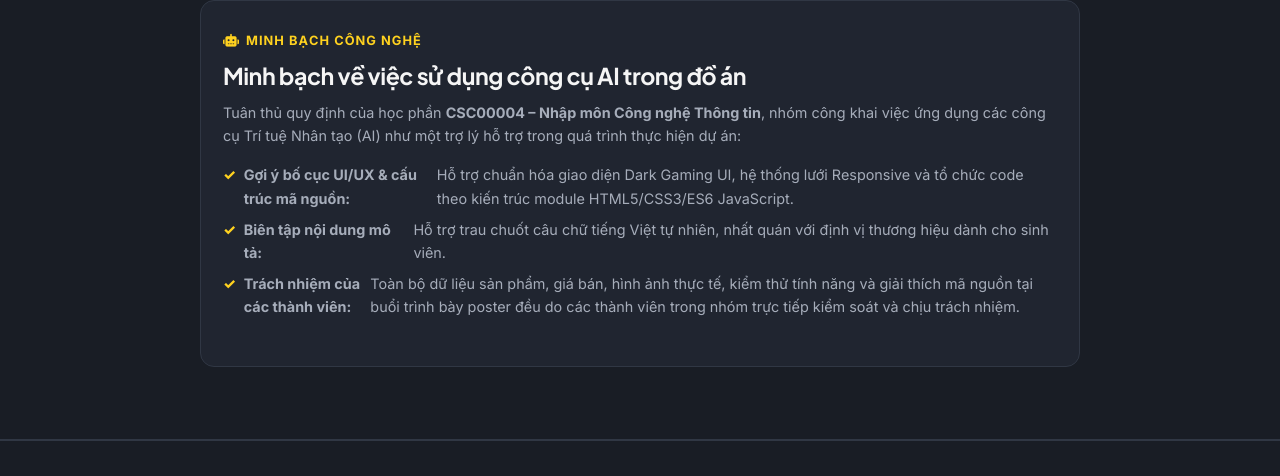
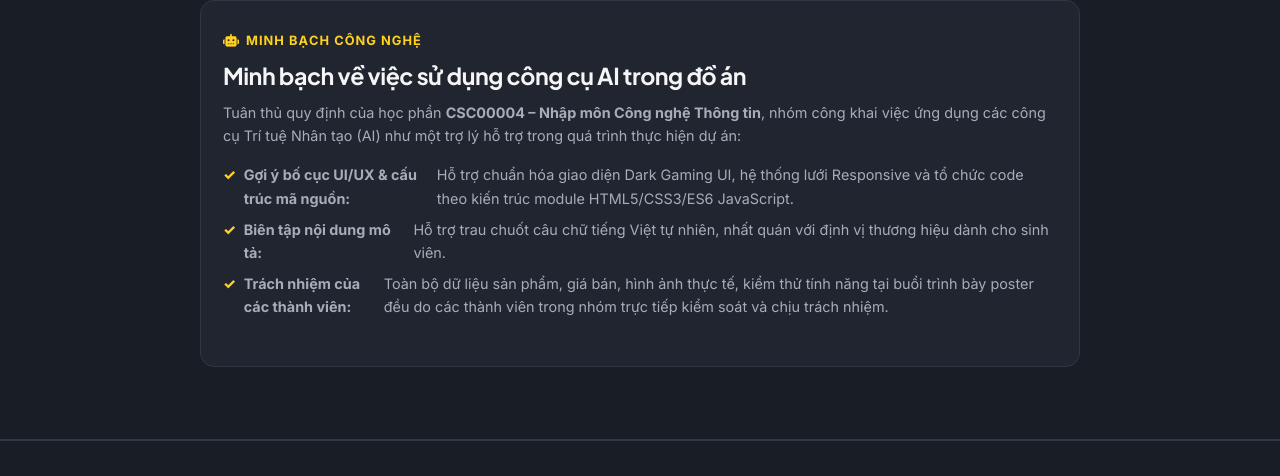
Before and after one commit to LocMasterr/ShoppingWebsite, a plain HTML site: page about.html in a window 1280 px wide. Shown: the part 1377-1853 px from the top of the page. Drawn offline with Linux system fonts and the light colour scheme.

Commit message:
change about.html content

```diff
--- a/about.html
+++ b/about.html
@@ -127,7 +127,7 @@
           <ul class="modal-highlights">
             <li><strong>Gợi ý bố cục UI/UX &amp; cấu trúc mã nguồn:</strong> Hỗ trợ chuẩn hóa giao diện Dark Gaming UI, hệ thống lưới Responsive và tổ chức code theo kiến trúc module HTML5/CSS3/ES6 JavaScript.</li>
             <li><strong>Biên tập nội dung mô tả:</strong> Hỗ trợ trau chuốt câu chữ tiếng Việt tự nhiên, nhất quán với định vị thương hiệu dành cho sinh viên.</li>
-            <li><strong>Trách nhiệm của các thành viên:</strong> Toàn bộ dữ liệu sản phẩm, giá bán, hình ảnh thực tế, kiểm thử tính năng và giải thích mã nguồn tại buổi trình bày poster đều do các thành viên trong nhóm trực tiếp kiểm soát và chịu trách nhiệm.</li>
+            <li><strong>Trách nhiệm của các thành viên:</strong> Toàn bộ dữ liệu sản phẩm, giá bán, hình ảnh thực tế, kiểm thử tính năng tại buổi trình bày poster đều do các thành viên trong nhóm trực tiếp kiểm soát và chịu trách nhiệm.</li>
           </ul>
         </div>
       </div>
```
